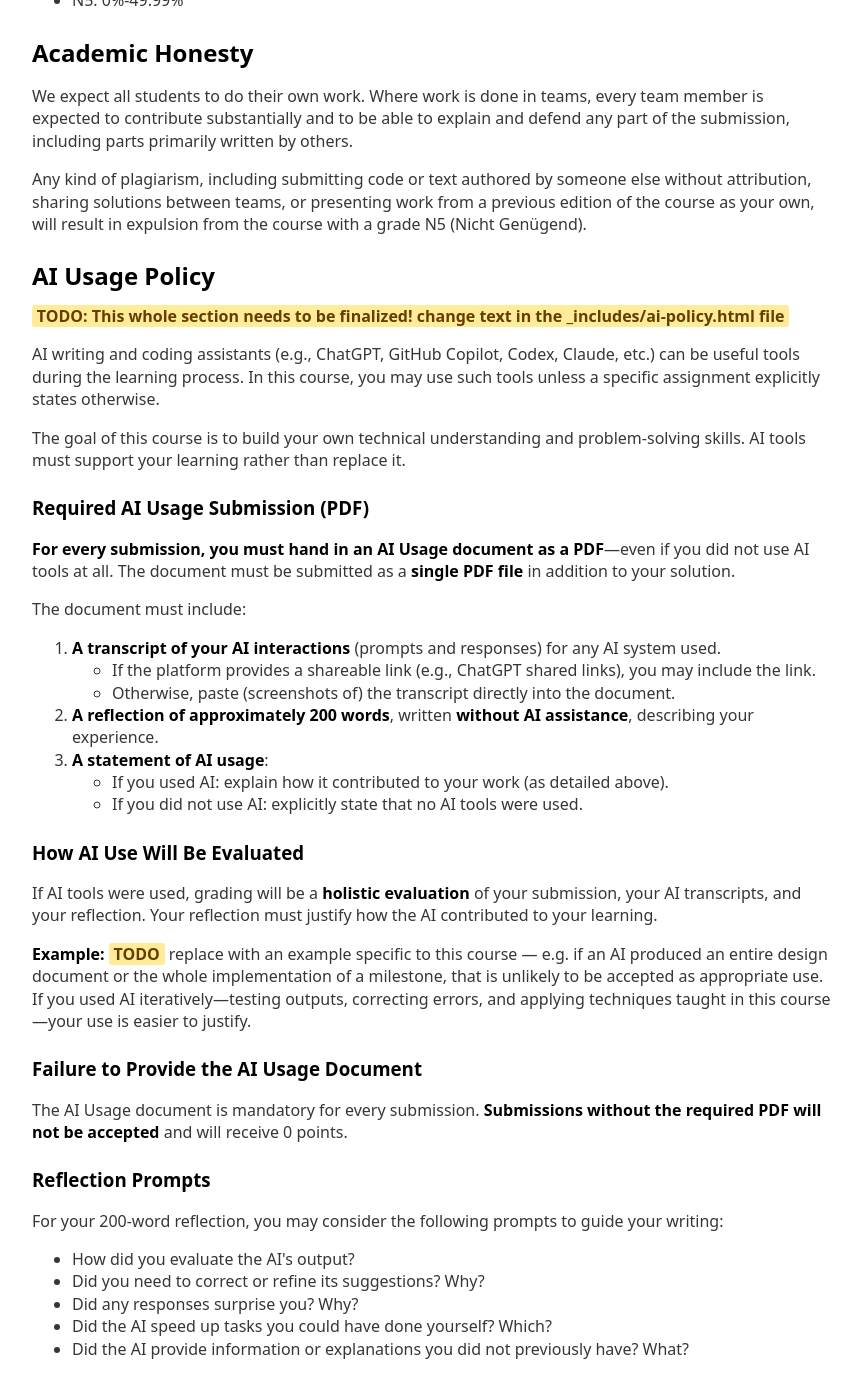
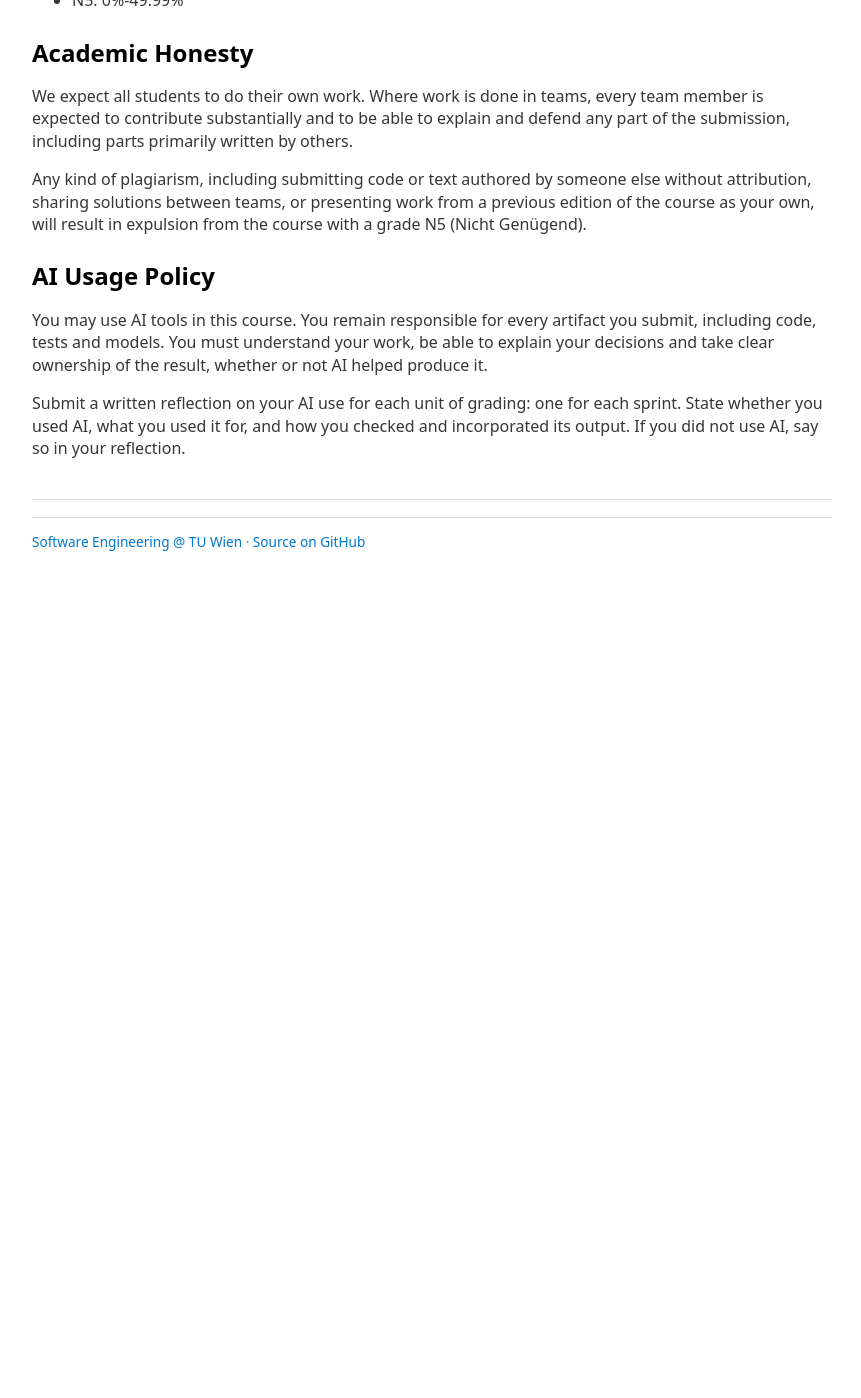
Before and after one commit to software-engineering-tuwien/software-engineering-tuwien.github.io, a Jekyll site: the page built from ase/2026W/index.html, in a window 1280 px wide and 1400 px high, scrolled down 2885 px. Shown: the whole window, without its empty margins (208-1069 px from the left). Built offline with Jekyll 4.4.1, drawn with Linux system fonts in a browser that asks for light colours; after the commit the page ends 3456 px from its top, so only the background shows below that.

Commit message:
Share minimal AI policy across SEP and ASE

```diff
--- a/_includes/ai-policy.html
+++ b/_includes/ai-policy.html
@@ -1,82 +1,17 @@
-<!--
-  Shared across both courses and all editions. Edit here, not in the course pages.
-  Adapted from the Web Engineering course policy; review before the semester starts.
--->
+<!-- Shared by SEP and ASE; only the reflection schedule differs. -->
     <section id="ai-policy" lang="en">
       <h2>AI Usage Policy</h2>
-      <span class="todo">TODO: This whole section needs to be finalized! change text in the _includes/ai-policy.html file</span>
 
       <p>
-        AI writing and coding assistants (e.g., ChatGPT, GitHub Copilot, Codex, Claude, etc.) can be useful
-        tools during the learning process. In this course, you may use such tools unless a specific
-        assignment explicitly states otherwise.
+        You may use AI tools in this course. You remain responsible for every artifact you submit,
+        including code, tests and models. You must understand your work, be able to explain your
+        decisions and take clear ownership of the result, whether or not AI helped produce it.
       </p>
 
       <p>
-        The goal of this course is to build your own technical understanding and problem-solving skills.
-        AI tools must support your learning rather than replace it.
+        Submit a written reflection on your AI use for each unit of grading:
+        {% if page.course == "sep" %}one for the <em>Bootcamp</em> and one for each sprint in the <em>Group Phase</em>{% else %}one for each sprint{% endif %}.
+        State whether you used AI, what you used it for, and how you checked and incorporated
+        its output. If you did not use AI, say so in your reflection.
       </p>
-
-      <h3>Required AI Usage Submission (PDF)</h3>
-
-      <p>
-        <strong>For every submission, you must hand in an AI Usage document as a PDF</strong>&mdash;even if you
-        did not use AI tools at all. The document must be submitted as a <strong>single PDF file</strong> in
-        addition to your solution.
-      </p>
-
-      <p>The document must include:</p>
-      <ol>
-        <li>
-          <strong>A transcript of your AI interactions</strong> (prompts and responses) for any AI system used.
-          <ul>
-            <li>If the platform provides a shareable link (e.g., ChatGPT shared links), you may include the link.</li>
-            <li>Otherwise, paste (screenshots of) the transcript directly into the document.</li>
-          </ul>
-        </li>
-        <li>
-          <strong>A reflection of approximately 200 words</strong>, written <strong>without AI assistance</strong>,
-          describing your experience.
-        </li>
-        <li>
-          <strong>A statement of AI usage</strong>:
-          <ul>
-            <li>If you used AI: explain how it contributed to your work (as detailed above).</li>
-            <li>If you did not use AI: explicitly state that no AI tools were used.</li>
-          </ul>
-        </li>
-      </ol>
-
-      <h3>How AI Use Will Be Evaluated</h3>
-
-      <p>
-        If AI tools were used, grading will be a <strong>holistic evaluation</strong> of your submission, your
-        AI transcripts, and your reflection. Your reflection must justify how the AI contributed to your learning.
-      </p>
-
-      <p>
-        <strong>Example:</strong> <span class="todo">TODO</span> replace with an example specific to this course &mdash;
-        e.g. if an AI produced an entire design document or the whole implementation of a milestone, that is unlikely
-        to be accepted as appropriate use. If you used AI iteratively&mdash;testing outputs, correcting errors, and
-        applying techniques taught in this course&mdash;your use is easier to justify.
-      </p>
-
-      <h3>Failure to Provide the AI Usage Document</h3>
-
-      <p>
-        The AI Usage document is mandatory for every submission. <strong>Submissions without the required PDF
-        will not be accepted</strong> and will receive 0 points.
-      </p>
-
-      <h3>Reflection Prompts</h3>
-
-      <p>For your 200-word reflection, you may consider the following prompts to guide your writing:</p>
-
-      <ul>
-        <li>How did you evaluate the AI's output?</li>
-        <li>Did you need to correct or refine its suggestions? Why?</li>
-        <li>Did any responses surprise you? Why?</li>
-        <li>Did the AI speed up tasks you could have done yourself? Which?</li>
-        <li>Did the AI provide information or explanations you did not previously have? What?</li>
-      </ul>
     </section>
--- a/_layouts/course.html
+++ b/_layouts/course.html
@@ -24,9 +24,5 @@ layout: base
 
 {% include academic-honesty.html %}
 
-{% if page.course == "sep" %}
-{% include ai-policy-sep.html %}
-{% else %}
 {% include ai-policy.html %}
-{% endif %}
   </main>
```
Also changed, not shown: _includes/ai-policy-sep.html (deleted, +0 -16 lines).
